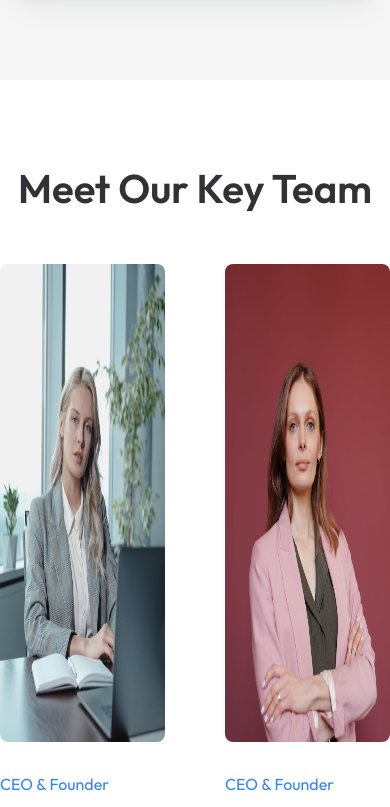
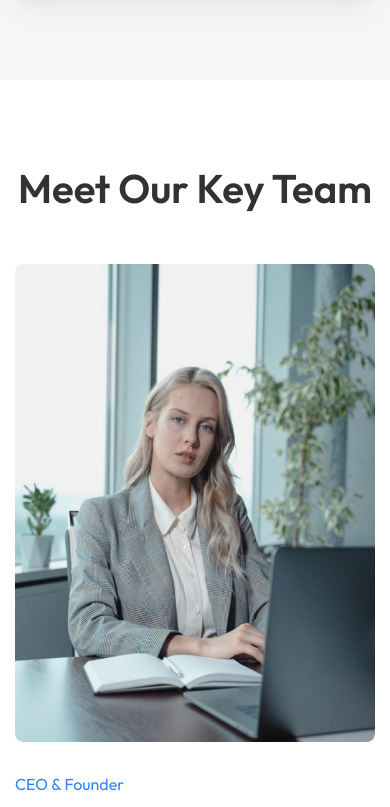
Before and after one commit to Ianphantom/hexavara, a React (Create React App) app: page /about in a window 390 px wide. Shown: the part 4495-5302 px from the top of the page. Built offline with nearby package versions, Linux system fonts and the light colour scheme.

Commit message:
ADD : add Mobile Styling

```diff
--- a/src/pages/AboutPages/AboutPagesIndex.js
+++ b/src/pages/AboutPages/AboutPagesIndex.js
@@ -22,7 +22,9 @@ const AboutPagesIndex = () => {
       </div>
       <HappyClientComponent />
       <AboutPagesSectionFour />
-      <AboutPagesSectionFive />
+      <div className='container'>
+        <AboutPagesSectionFive />
+      </div>
       <AboutPagesSectionSix />
       <CTASectionComponent title='Empower your team and build a product your users love.' />
     </div>
--- a/src/pages/AboutPages/AboutPagesSectionFive.js
+++ b/src/pages/AboutPages/AboutPagesSectionFive.js
@@ -68,6 +68,10 @@ const ProfileContainerStyled = styled.div`
       color: var(--hxvr-neutral-secondary);
     }
   }
+
+  @media (max-width: 768px) {
+    width: 100%;
+  }
 `;
 
 const AboutPagesSectionFiveStyled = styled.div`
@@ -83,6 +87,12 @@ const AboutPagesSectionFiveStyled = styled.div`
     gap: 60px;
     justify-content: center;
   }
+
+  @media (max-width: 768px) {
+    .team-container {
+      flex-direction: column;
+    }
+  }
 `;
 
 export default AboutPagesSectionFive;
```
